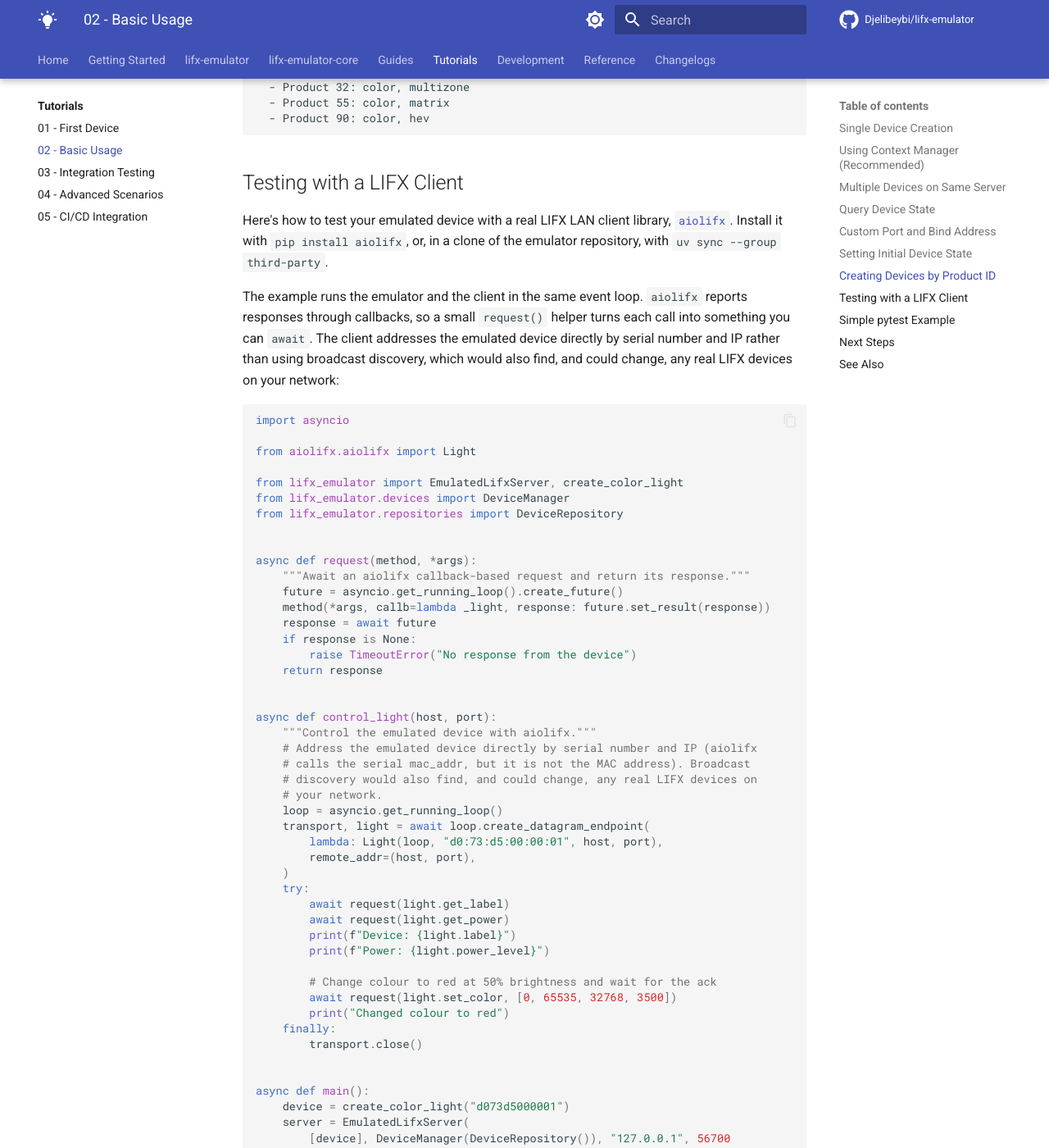
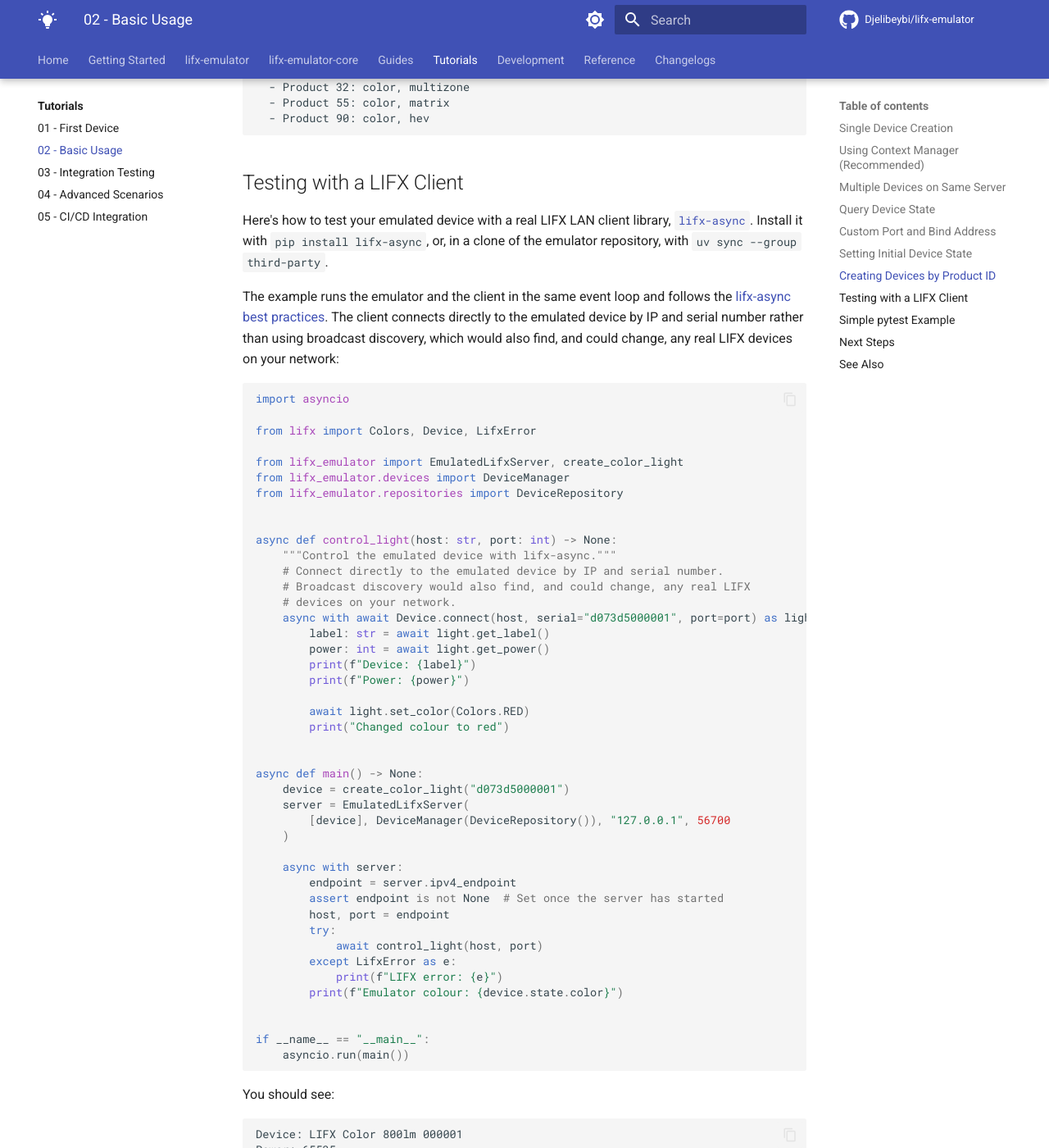
Before and after one commit to Djelibeybi/lifx-emulator, an MkDocs documentation site: the page built from docs/tutorials/02-basic.md, in a window 1280 px wide and 1400 px high, scrolled down 6516 px. Shown: the whole window at 82% size. Built offline with MkDocs 1.6.1 and Material for MkDocs 9.7.7, drawn with Linux system fonts in a browser that asks for light colours; comment, search, counter and statistics services are not loaded; the version menu is left out; some of the changed text lies outside the part shown.

Commit message:
docs: use lifx-async for the basic and integration client examples
lifx-async is the emulator's primary consumer, and unlike aiolifx it
keeps serial numbers and MAC addresses distinct. Rewrite the basic and
integration tutorial client examples to use it, following the
lifx-async best practices: connect with Device.connect() as a context
manager, use Colors presets, handle LifxError and add type hints. This
also removes the callback helper aiolifx needed.

Drop aiolifx from the third-party dependency group, which now holds only
lifx-async.

Co-Authored-By: Claude Opus 5.5 <noreply@anthropic.com>
Signed-off-by: Avi Miller <me@dje.li>

````diff
--- a/docs/tutorials/02-basic.md
+++ b/docs/tutorials/02-basic.md
@@ -323,63 +323,49 @@ Devices created by product ID:
 
 ## Testing with a LIFX Client
 
-Here's how to test your emulated device with a real LIFX LAN client library, [`aiolifx`](https://pypi.org/project/aiolifx/). Install it with `pip install aiolifx`, or, in a clone of the emulator repository, with `uv sync --group third-party`.
+Here's how to test your emulated device with a real LIFX LAN client library, [`lifx-async`](https://pypi.org/project/lifx-async/). Install it with `pip install lifx-async`, or, in a clone of the emulator repository, with `uv sync --group third-party`.
 
-The example runs the emulator and the client in the same event loop. `aiolifx` reports responses through callbacks, so a small `request()` helper turns each call into something you can `await`. The client addresses the emulated device directly by serial number and IP rather than using broadcast discovery, which would also find, and could change, any real LIFX devices on your network:
+The example runs the emulator and the client in the same event loop and follows the [lifx-async best practices](https://djelibeybi.github.io/lifx-async/api/#best-practices). The client connects directly to the emulated device by IP and serial number rather than using broadcast discovery, which would also find, and could change, any real LIFX devices on your network:
 
 ```python
 import asyncio
 
-from aiolifx.aiolifx import Light
+from lifx import Colors, Device, LifxError
 
 from lifx_emulator import EmulatedLifxServer, create_color_light
 from lifx_emulator.devices import DeviceManager
 from lifx_emulator.repositories import DeviceRepository
 
 
-async def request(method, *args):
-    """Await an aiolifx callback-based request and return its response."""
-    future = asyncio.get_running_loop().create_future()
-    method(*args, callb=lambda _light, response: future.set_result(response))
-    response = await future
-    if response is None:
-        raise TimeoutError("No response from the device")
-    return response
+async def control_light(host: str, port: int) -> None:
+    """Control the emulated device with lifx-async."""
+    # Connect directly to the emulated device by IP and serial number.
+    # Broadcast discovery would also find, and could change, any real LIFX
+    # devices on your network.
+    async with await Device.connect(host, serial="d073d5000001", port=port) as light:
+        label: str = await light.get_label()
+        power: int = await light.get_power()
+        print(f"Device: {label}")
+        print(f"Power: {power}")
+
+        await light.set_color(Colors.RED)
+        print("Changed colour to red")
 
 
-async def control_light(host, port):
-    """Control the emulated device with aiolifx."""
-    # Address the emulated device directly by serial number and IP (aiolifx
-    # calls the serial mac_addr, but it is not the MAC address). Broadcast
-    # discovery would also find, and could change, any real LIFX devices on
-    # your network.
-    loop = asyncio.get_running_loop()
-    transport, light = await loop.create_datagram_endpoint(
-        lambda: Light(loop, "d0:73:d5:00:00:01", host, port),
-        remote_addr=(host, port),
-    )
-    try:
-        await request(light.get_label)
-        await request(light.get_power)
-        print(f"Device: {light.label}")
-        print(f"Power: {light.power_level}")
-
-        # Change colour to red at 50% brightness and wait for the ack
-        await request(light.set_color, [0, 65535, 32768, 3500])
-        print("Changed colour to red")
-    finally:
-        transport.close()
-
-
-async def main():
+async def main() -> None:
     device = create_color_light("d073d5000001")
     server = EmulatedLifxServer(
         [device], DeviceManager(DeviceRepository()), "127.0.0.1", 56700
     )
 
     async with server:
-        host, port = server.ipv4_endpoint
-        await control_light(host, port)
+        endpoint = server.ipv4_endpoint
+        assert endpoint is not None  # Set once the server has started
+        host, port = endpoint
+        try:
+            await control_light(host, port)
+        except LifxError as e:
+            print(f"LIFX error: {e}")
         print(f"Emulator colour: {device.state.color}")
 
 
@@ -393,7 +379,7 @@ You should see:
 Device: LIFX Color 800lm 000001
 Power: 65535
 Changed colour to red
-Emulator colour: LightHsbk(hue=0, saturation=65535, brightness=32768, kelvin=3500)
+Emulator colour: LightHsbk(hue=0, saturation=65535, brightness=65535, kelvin=3500)
 ```
 
 ## Simple pytest Example
--- a/pyproject.toml
+++ b/pyproject.toml
@@ -20,7 +20,6 @@ dev = [
     "mkdocstrings-python>=2.0.3",
 ]
 third-party = [
-    "aiolifx>=1.2.2",
     "lifx-async>=7.6.4",
 ]
 
````
Also changed, not shown: CONTRIBUTING.md (+2 -2 lines), docs/development/index.md (+2 -2 lines), docs/tutorials/01-first-device.md (+1 -1 lines), docs/tutorials/03-integration.md (+10 -29 lines), 1 other file.
